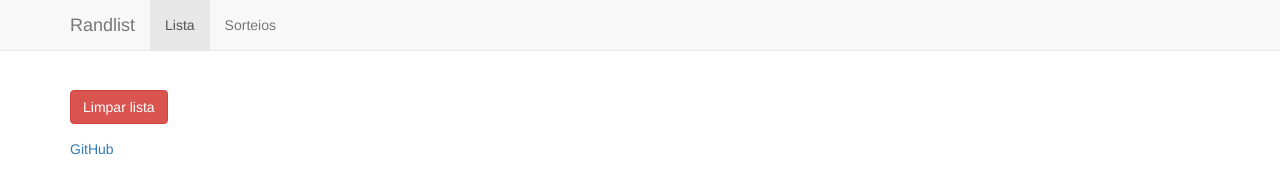
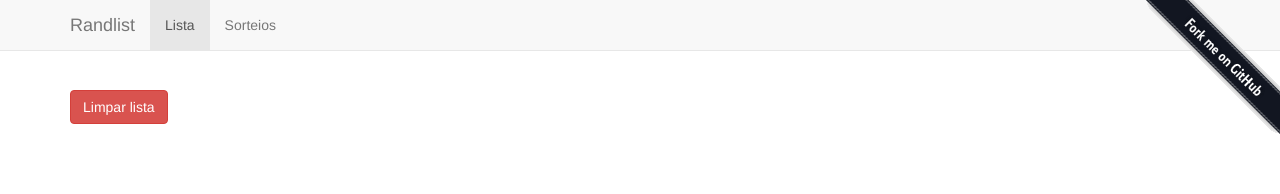
Before and after one commit to juniorconte/randlist, a website: page app/index.html in a window 1280 px wide. Drawn offline with nearby package versions, Linux system fonts and the light colour scheme; some packages are replaced by stand-ins of ours; files that its build step writes are made by us from their sources; a script that the page names is missing.

Commit message:
CHG: Exibição do link do projeto no GitHub

```diff
--- a/app/index.html
+++ b/app/index.html
@@ -18,6 +18,22 @@
     <!--[if lte IE 8]>
       <p class="browsehappy">You are using an <strong>outdated</strong> browser. Please <a href="http://browsehappy.com/">upgrade your browser</a> to improve your experience.</p>
     <![endif]-->
+
+    <img name="fork"
+      src="images/fork.gif"
+      width="137"
+      height="137"
+      id="fork"
+      class="hidden-xs"
+      usemap="#m_fork" />
+
+    <map name="m_fork" id="m_fork">
+      <area shape="poly"
+        coords="3,0,47,0,137,90,137,134"
+        href="https://github.com/juniorconte/randlist"
+        title="Fork me on GitHub"
+        alt="Fork me on GitHub" />
+    </map>
 
     <div ng-controller="MainCtrl as main">
       <div class="header">
@@ -40,6 +56,9 @@
                 <li ng-class="{'active':main.currentControllerAs == 'sweepstakes'}">
                   <a ng-href="#/sweepstakes">Sorteios</a>
                 </li>
+                <li class="visible-xs">
+                  <a href="https://github.com/juniorconte/randlist">Fork me on GitHub</a>
+                </li>
               </ul>
             </div>
           </div>
@@ -48,12 +67,6 @@
 
       <div class="container">
         <div ng-view=""></div>
-      </div>
-
-      <div class="footer">
-        <div class="container">
-          <a href="https://github.com/juniorconte/randlist">GitHub</a>
-        </div>
       </div>
     </div>
 
--- a/app/styles/main.css
+++ b/app/styles/main.css
@@ -19,3 +19,10 @@ table thead {
   left: 0px;
   top: 0px;
 }
+
+#fork {
+  position: absolute;
+  top: 0;
+  right: 0;
+  z-index: 9999;
+}
```
Also changed, not shown: app/images/fork.gif (added).
